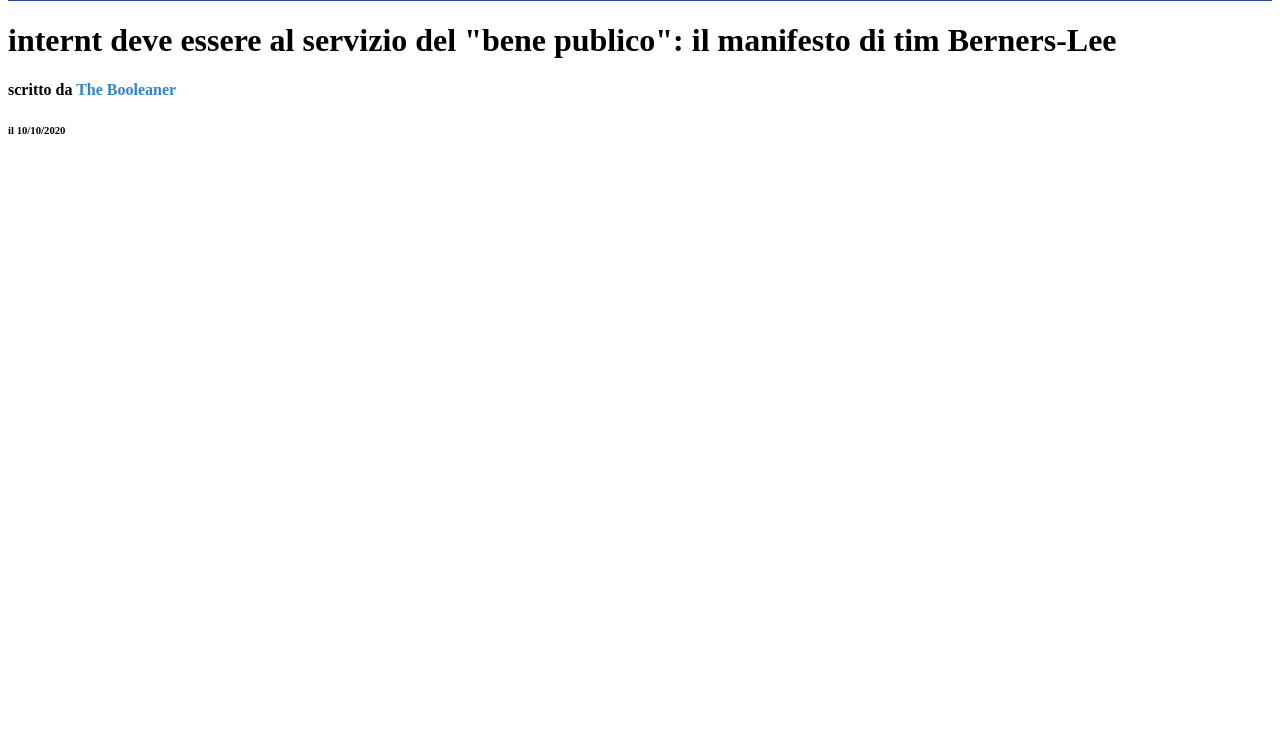
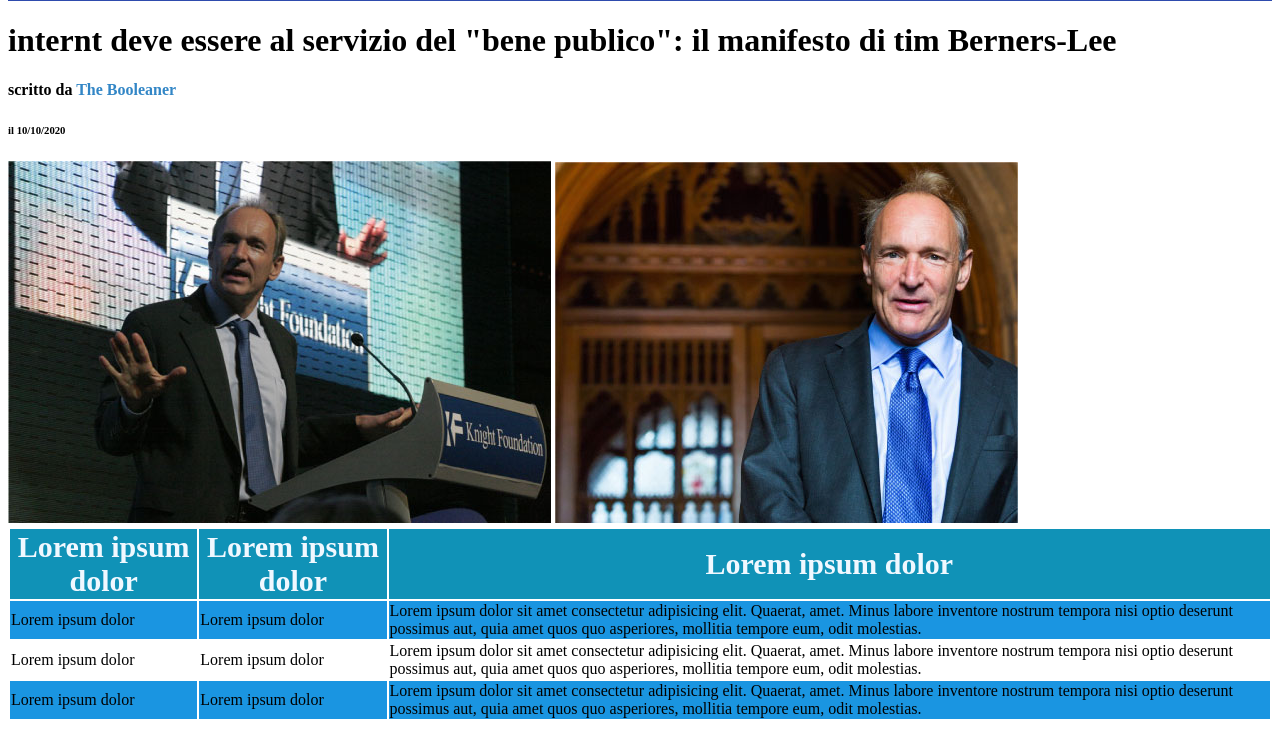
Before and after one commit to Paskimeo/html-css-booleaner, a plain HTML site: page index.html in a window 1280 px wide. Shown: the part 61-800 px from the top of the page. Drawn offline with Linux system fonts and the light colour scheme.

Commit message:
inserito tabella con colori

```diff
--- a/index.html
+++ b/index.html
@@ -12,7 +12,8 @@
   <header>
       <section id="sezione_logo">
       <img id="logo" src="/img/logo.svg" alt="logo the booleaner">
-    </section>
+      </section>
+
       <h1>internt deve essere al servizio del "bene publico": il manifesto di tim Berners-Lee</h1>
       <h4>scritto da <span id="creatore">The Booleaner</span> </h4>
       <h6>il 10/10/2020</h6>
@@ -21,8 +22,43 @@
 
 <!--inizio main-->
   <main>
+     <img src="/img/tim-1.jpg" alt="tim Berners-Lee 1">
+     <img src="img/tim-2.jpg" alt="tim Berners-Lee 2">
+  </main>
 
-  </main>
+
+  <!--tabella inizio-->
+  <table>
+      <thead id="table_head">
+          <tr>
+          <th>Lorem ipsum dolor</th>
+          <th>Lorem ipsum dolor</th>
+          <th>Lorem ipsum dolor</th>
+        </tr>
+      </thead>
+
+      <tbody>
+
+        <tr id="linea1">
+          <td>Lorem ipsum dolor</td>
+          <td>Lorem ipsum dolor</td>
+          <td>Lorem ipsum dolor sit amet consectetur adipisicing elit. Quaerat, amet. Minus labore inventore nostrum tempora nisi optio deserunt possimus aut, quia amet quos quo asperiores, mollitia tempore eum, odit molestias.</td>
+        </tr>
+
+        <tr>
+            <td>Lorem ipsum dolor</td>
+            <td>Lorem ipsum dolor</td>
+            <td>Lorem ipsum dolor sit amet consectetur adipisicing elit. Quaerat, amet. Minus labore inventore nostrum tempora nisi optio deserunt possimus aut, quia amet quos quo asperiores, mollitia tempore eum, odit molestias.</td>
+          </tr>
+
+          <tr id="linea2">
+            <td>Lorem ipsum dolor</td>
+            <td>Lorem ipsum dolor</td>
+            <td>Lorem ipsum dolor sit amet consectetur adipisicing elit. Quaerat, amet. Minus labore inventore nostrum tempora nisi optio deserunt possimus aut, quia amet quos quo asperiores, mollitia tempore eum, odit molestias.</td>
+          </tr>
+
+      </tbody>
+  </table>
 <!--fine main-->
 
 <!--inizio footer-->
--- a/style.css
+++ b/style.css
@@ -1,4 +1,5 @@
 /*background logo e dimensione*/
+/*header inizio*/
 #sezione_logo{
     background-color: rgb(46, 75, 173);
 }
@@ -11,3 +12,30 @@
 #creatore {
     color: rgb(50, 134, 198);
 }
+/*header fine*/
+
+
+/*main inizio*/
+
+
+
+
+
+/*tabella*/
+#table_head{
+    background-color: rgb(16, 146, 183);
+    font-size: 30px;
+    color: aliceblue;
+}
+
+#linea1{
+    background-color: rgb(26, 149, 225);
+}
+
+#linea2{
+    background-color: rgb(26, 149, 225);
+}
+
+
+
+/*main fine*/
```
